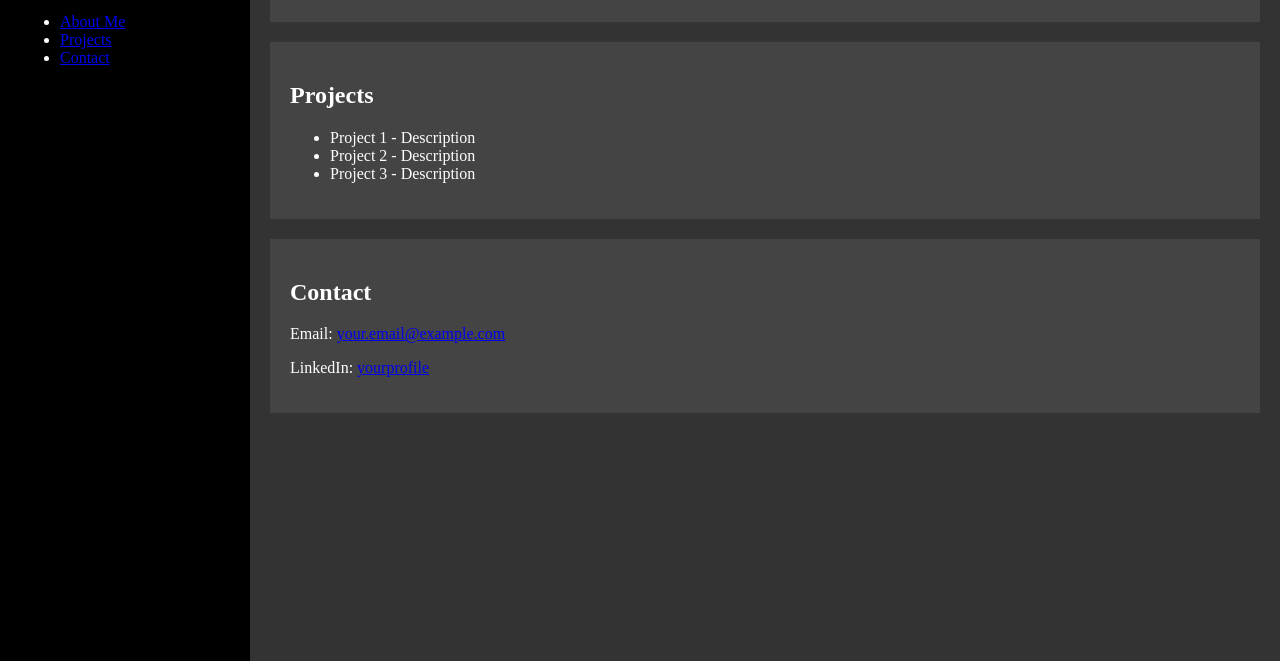
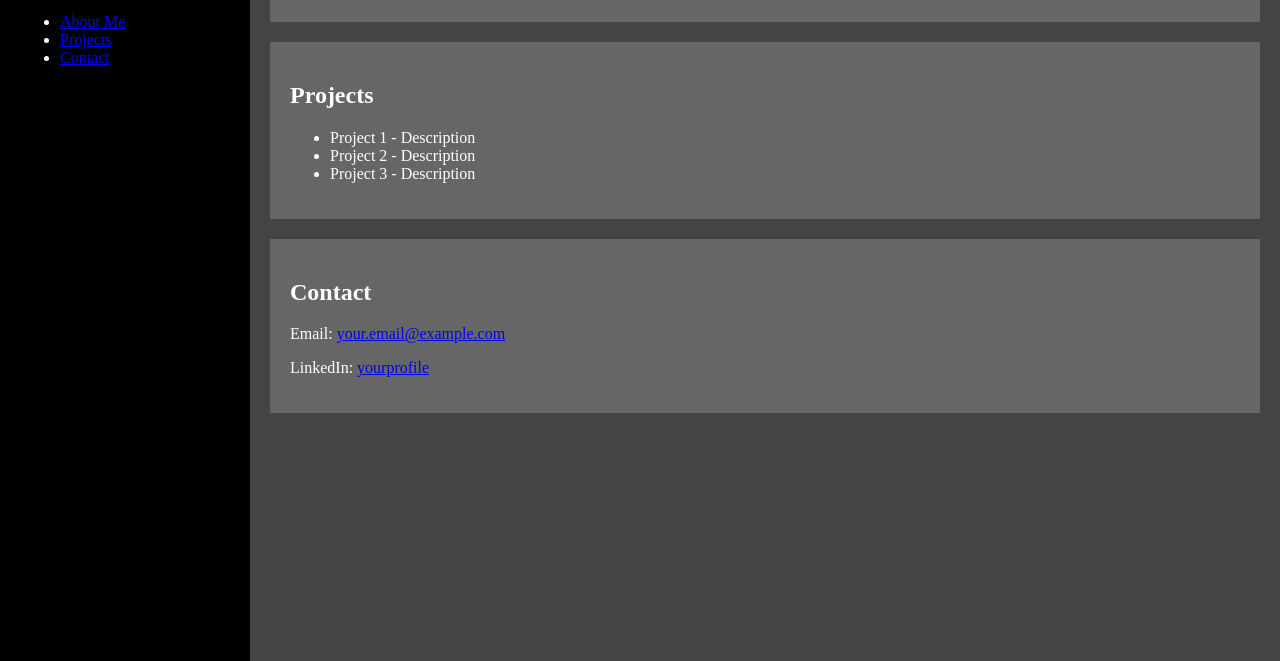
Before and after one commit to swellmichelle60/personal-website, a plain HTML site: page index.html in a window 1280 px wide. Shown: the part 139-800 px from the top of the page. Drawn offline with Linux system fonts and the light colour scheme.

Commit message:
Update styles.css

```diff
--- a/styles.css
+++ b/styles.css
@@ -4,8 +4,6 @@ body {
     padding: 0;
     background-color: #333;
     color: #fff;
-    display: flex;
-    flex-direction: row;
 }
 
 .sidebar {
@@ -23,13 +21,14 @@ body {
 
 .main-content {
     margin-left: 250px;
-    flex-grow: 1;
     padding: 20px;
+    background-color: #444;
+    height: 100vh;
     box-sizing: border-box;
 }
 
 section {
-    background-color: #444;
+    background-color: #666;
     margin-bottom: 20px;
     padding: 20px;
     box-sizing: border-box;
```
